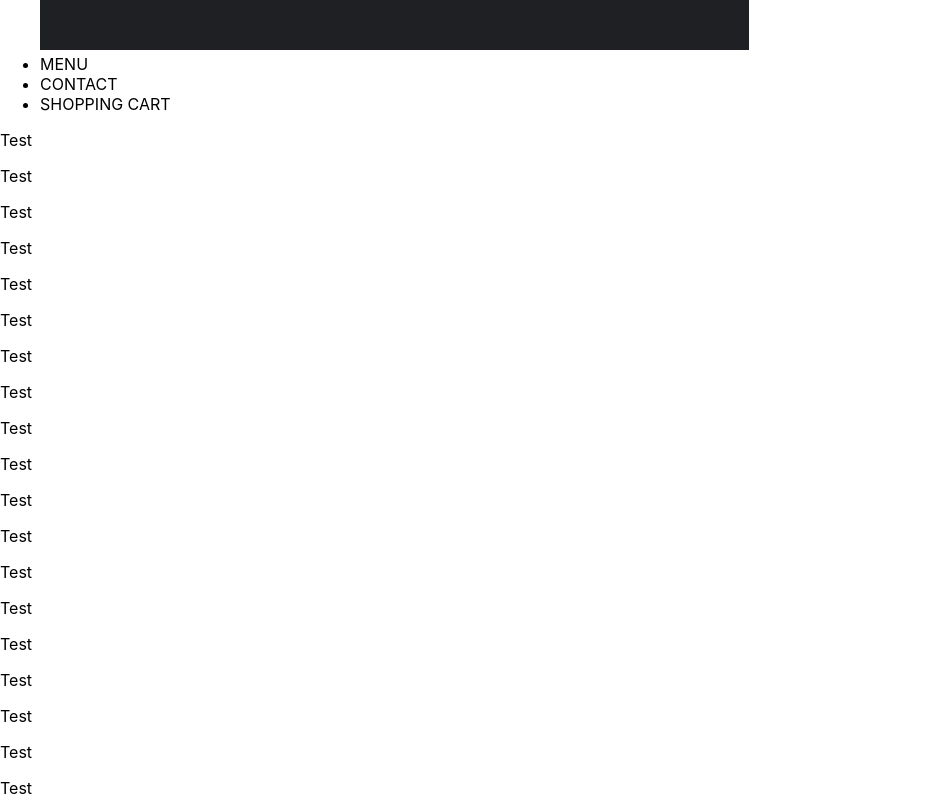
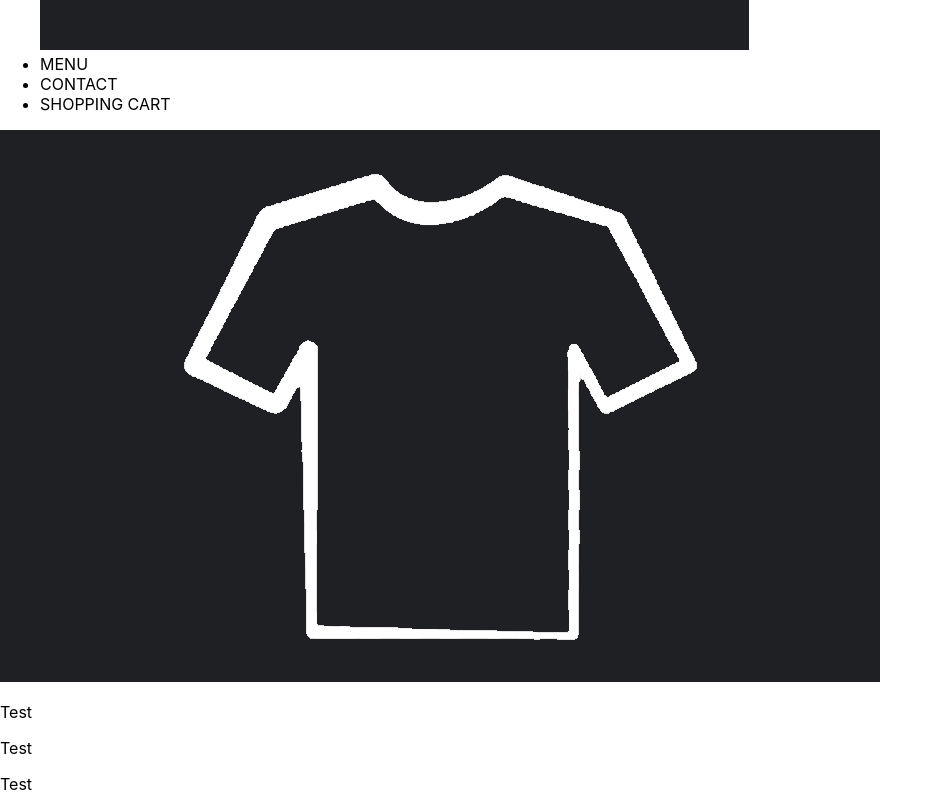
Before and after one commit to AlexHusleag/React-Store, a React app in the folder items-store/: page / in a window 1280 px wide. Shown: the part 660-1460 px from the top of the page, without its empty margins (0-943 px from the left). Built offline with nearby package versions, Linux system fonts and the light colour scheme.

Commit message:
Section General Styling

```diff
--- a/items-store/src/components/Layout/Layout.jsx
+++ b/items-store/src/components/Layout/Layout.jsx
@@ -2,7 +2,7 @@ import React from 'react';
 import Aux from '../../HOC/Auxiliary';
 
 import Toolbar from '../Navigation/Toolbar/Toolbar';
-import Section from '../Sections/Section'
+import Section from '../Section/Section'
 
 const layout = (props) => (
 
--- a/items-store/src/components/Logo/Logo.jsx
+++ b/items-store/src/components/Navigation/Toolbar/Logo/Logo.jsx
@@ -1,6 +1,6 @@
 import React from 'react'
 
-import shopLogo from '../../../src/assets/logo.png'
+import shopLogo from '../../../../assets/logo.png'
 import classes from './Logo.css'
 
 const logo = (props) => (
--- a/items-store/src/components/Navigation/Toolbar/Toolbar.js
+++ b/items-store/src/components/Navigation/Toolbar/Toolbar.js
@@ -1,7 +1,7 @@
 import React from 'react';
 
 import classes from './Toolbar.css';
-import Logo from '../../Logo/Logo';
+import Logo from './Logo/Logo';
 
 const toolbar = (props) => (
         <nav className={classes.Nav}>
--- /dev/null
+++ b/items-store/src/components/Section/Logo/Clothing.jsx
@@ -0,0 +1,12 @@
+import React from 'react'
+
+import clothing from '../../../assets/clothing.png'
+import classes from './Logo.css'
+
+const clothingLogo = (props) => (
+    <div className={classes.Logo}>
+        <img src={clothing} alt="Clothing"/>
+    </div>
+)
+
+export default clothingLogo;
--- /dev/null
+++ b/items-store/src/components/Section/Logo/Logo.css
@@ -0,0 +1,14 @@
+.Logo{
+    background-color: 1e2023;
+    padding: 8px;
+    height: 100%;
+}
+
+.Logo img {
+    height: 100%;
+    transition: all 0.3s;
+}
+
+.Logo:hover img {
+    transform: scale(1.02);
+  }
--- /dev/null
+++ b/items-store/src/components/Section/Section.css
@@ -0,0 +1,57 @@
+.Parent{
+    /* padding-top: 100px; */
+    display:flex;
+
+    flex: 0 0 33.333333%;
+
+    height: 300px;
+    width: 100%;
+    background-color: #1e2023;
+    flex-direction: row;
+
+}
+
+.Parent:first-child{
+    padding-top: 100px;
+}
+
+.SectionHalf{
+    display: flex;
+    flex:2;
+
+    flex-wrap: nowrap;
+
+    border-color: grey;
+    background-color: #1e2023;
+    border-bottom: 1px solid grey;
+    border-right: 1px solid grey;
+
+    position: static;
+    justify-content: center; /* align horizontal */
+    align-items: center; /* align vertical */
+    list-style-type: none;
+    box-sizing: border-box;
+}
+
+.SectionHalf:hover{
+    /* background-color: red; */
+}
+
+.SectionQuarter{
+    display: flex;
+    flex: 1;
+
+    border-color: grey;
+
+    height: auto;
+    width: 50%;
+    background-color: #1e2023;
+    border-bottom: 1px solid grey;
+    border-right: 1px solid grey;
+
+    position: static;
+    justify-content: center; /* align horizontal */
+    align-items: center; /* align vertical */
+    list-style-type: none;
+    box-sizing: border-box;
+}
--- /dev/null
+++ b/items-store/src/components/Section/Section.js
@@ -0,0 +1,74 @@
+import React from 'react'
+import classes from './Section.css'
+import Clothing from './Logo/Clothing'
+
+const section = (props) => (
+    <div>
+        <div className={classes.Parent}>
+            <nav className={classes.SectionHalf}>
+                <Clothing />
+            </nav>
+
+            <nav className={classes.SectionQuarter}>
+                <p>Test</p>
+                <p>Test</p>
+                <p>Test</p>
+                <p>Test</p>
+                <p>Test</p>
+                <p>Test</p>
+                <p>Test</p>
+                <p>Test</p>
+                <p>Test</p>
+                <p>Test</p>
+            </nav>
+            <nav className={classes.SectionQuarter}>
+                <p>Test</p>
+                <p>Test</p>
+                <p>Test</p>
+                <p>Test</p>
+                <p>Test</p>
+                <p>Test</p>
+                <p>Test</p>
+                <p>Test</p>
+                <p>Test</p>
+                <p>Test</p>
+                <p>Test</p>
+            </nav>
+        </div>
+
+
+        <div className={classes.Parent}>
+            <nav className={classes.SectionHalf}>
+                <Clothing />
+            </nav>
+
+            <nav className={classes.SectionQuarter}>
+                <p>Test</p>
+                <p>Test</p>
+                <p>Test</p>
+                <p>Test</p>
+                <p>Test</p>
+                <p>Test</p>
+                <p>Test</p>
+                <p>Test</p>
+                <p>Test</p>
+                <p>Test</p>
+            </nav>
+            <nav className={classes.SectionQuarter}>
+                <p>Test</p>
+                <p>Test</p>
+                <p>Test</p>
+                <p>Test</p>
+                <p>Test</p>
+                <p>Test</p>
+                <p>Test</p>
+                <p>Test</p>
+                <p>Test</p>
+                <p>Test</p>
+                <p>Test</p>
+            </nav>
+        </div>
+    </div>
+);
+
+export default section;
--- a/items-store/src/components/Sections/Section.css
+++ /dev/null
@@ -1,43 +0,0 @@
-.Parent{
-    padding-top: 100px;
-    display:flex;
-    height: 100%;
-    width: 100%;
-    background-color: #D3D3D3;
-}
-
-.SectionHalf{
-    display: flex;
-    flex:2;
-    flex-wrap: wrap;
-    border-color: grey;
-    /* height: 200px; */
-    height: auto;
-    width: 50%;
-    background-color: #D3D3D3;
-    border-bottom: 2px solid grey;
-    border-right: 2px solid grey;
-
-    position: static;
-    align-items: center;
-    list-style-type: none;
-    box-sizing: border-box;
-}
-
-.SectionQuarter{
-    display: flex;
-    flex: 1;
-    flex-wrap: wrap;
-    border-color: grey;
-    /* height: 200px; */
-    height: auto;
-    width: 50%;
-    background-color: #D3D3D3;
-    border-bottom: 2px solid grey;
-    border-right: 2px solid grey;
-
-    position: static;
-    align-items: center;
-    list-style-type: none;
-    box-sizing: border-box;
-}
--- a/items-store/src/components/Sections/Section.js
+++ /dev/null
@@ -1,58 +0,0 @@
-import React from 'react'
-import classes from './Section.css'
-
-const section = (props) => (
-    <div className={classes.Parent}>
-        <nav className={classes.SectionHalf}>
-            <p>Test</p>
-            <p>Test</p>
-            <p>Test</p>
-            <p>Test</p>
-            <p>Test</p>
-            <p>Test</p>
-            <p>Test</p>
-            <p>Test</p>
-            <p>Test</p>
-            <p>Test</p>
-            <p>Test</p>
-            <p>Test</p>
-            <p>Test</p>
-            <p>Test</p>
-            <p>Test</p>
-            <p>Test</p>
-            <p>Test</p>
-            <p>Test</p>
-
-        </nav>
-
-        <nav className={classes.SectionQuarter}>
-            <p>Test</p>
-            <p>Test</p>
-            <p>Test</p>
-            <p>Test</p>
-            <p>Test</p>
-            <p>Test</p>
-            <p>Test</p>
-            <p>Test</p>
-            <p>Test</p>
-            <p>Test</p>
-        </nav>
-        <nav className={classes.SectionQuarter}>
-            <p>Test</p>
-            <p>Test</p>
-            <p>Test</p>
-            <p>Test</p>
-            <p>Test</p>
-            <p>Test</p>
-            <p>Test</p>
-            <p>Test</p>
-            <p>Test</p>
-            <p>Test</p>
-        </nav>
-
-
-
-    </div>
-);
-
-export default section;
```
Also changed, not shown: items-store/src/assets/clothing.png (added), items-store/src/components/Navigation/Toolbar/Logo/Logo.css (renamed from items-store/src/components/Logo/Logo.css), items-store/src/components/Section/Sections/Sections.jsx (added).
